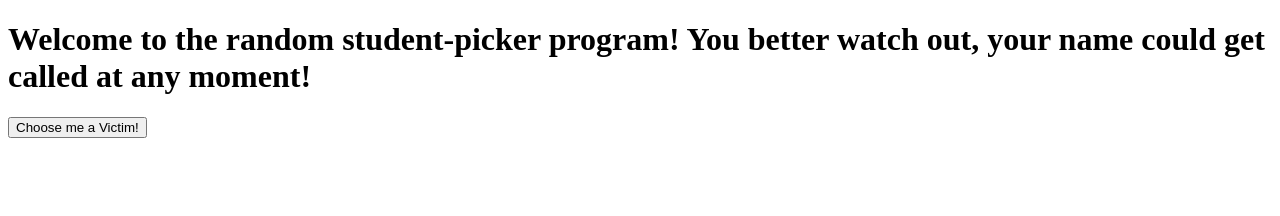
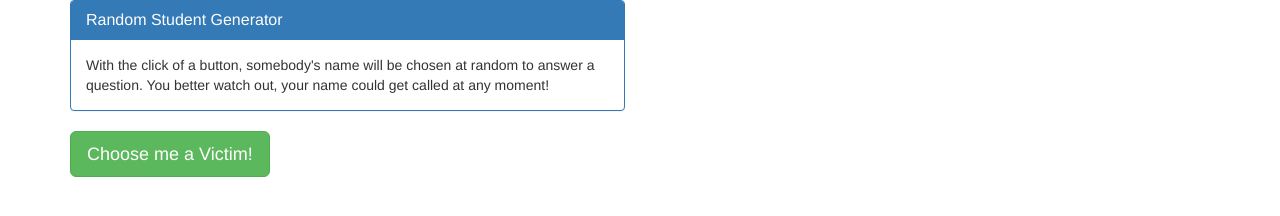
Before and after one commit to JennMoen/RandomStudentGenerator, a plain HTML site: page index.html in a window 1280 px wide. Drawn offline with nearby package versions, Linux system fonts and the light colour scheme.

Commit message:
add bootstrap styling and additional functionality

```diff
--- a/index.html
+++ b/index.html
@@ -3,44 +3,66 @@
 
 <head>
     <title></title>
+    <link rel="stylesheet" href="https://maxcdn.bootstrapcdn.com/bootstrap/3.3.6/css/bootstrap.min.css">
+    <link rel="stylesheet" href="https://bootswatch.com/cosmo/bootstrap.min.css">
+    <link rel="stylesheet" type="text/css" href="style.css">
 </head>
 
 <body>
-    <h1>Welcome to the random student-picker program!  You better watch out, your name could get called at any moment!</h1>
-    <button onClick="getStudent()">Choose me a Victim!</button>
+    <div class="container">
+        <div class="row">
+            <div class="col-md-6">
+                <div class="panel panel-primary">
+                    <div class="panel-heading">
+                        <h3 class="panel-title">Random Student Generator</h3>
+                    </div>
+                    <div class="panel-body">
+                        With the click of a button, somebody's name will be chosen at random to answer a question. You better watch out, your name could get called at any moment!
+                    </div>
+                </div>
+            </div>
+        </div>
+        <button class="btn btn-success btn-lg" onClick="getStudent()">Choose me a Victim!</button>
+    </div>
     <script>
-
     //make an array containing the names of all the students in the class
-    var studentNames = ["Fernando", "Alex P", "Alex R", "Nick", "Lanre", "Toyosi", "Jenny", "Jenn", "Mojeed", "Adeel", "Alize", "Brandon", "Henry", "Kyle", "Terry", "Anita", "Daniel", "Jason", "Justin", "Mark", "Sade", "Will", "Batli", "Matt", "Sam"];
+    var studentNames = ["Fernando", "Alex P", "Alex R", "Nick", "Lanre", "Toyosi", "Jenny", "Jenn", "Mojeed", "Adeel", "Alize", "Brandon", "Henry", "Kyle", "Terry", "Anita", "Daniel", "Jason", "Justin", "Olivia", "Mark", "Sade", "Will", "Batli", "Matt", "Sam"];
 
     //make a function that the button click will trigger and cause a student to get generated
     function getStudent() {
 
-        //get me a random number between 0 and the length of the array, which is 5 and round it down to the nearest whole number
+        //get me a random number between 0 and the length of the array, which is 26 in this case, and round it down to the nearest whole number
         var random = Math.floor(Math.random() * studentNames.length);
-
-        //console log this value just to make sure it's working the way we want it
-        console.log(random);
 
         //use our "random" variable to fetch something from the array at a random index
         var randomStudent = studentNames[random];
 
-        //console to make sure it's working out ok
-        console.log(randomStudent);
-
         //make an alert that says whose name has been called
         alert(randomStudent + " has been called on!");
 
+        //see if the student is in class today--if they are, ask them the question; otherwise, remove them from the array and pick somebody else
+        var isPresent = confirm("Is " + randomStudent + " here today?");
+
+        if (isPresent) {
             //throw in some if/else logic based on whether the student has an answer or not!
             var canAnswer = prompt(randomStudent + " , do you know the answer?").toLowerCase();
 
+            //if they can answer, remove them from the array so they don't get called on again
             if (canAnswer == "yes") {
                 alert("Nice job!");
+                studentNames.splice(random, 1);
             } else {
                 alert("That's ok, let's pick someone else");
                 getStudent();
 
             }
+        } else {
+            studentNames.splice(random, 1);
+            getStudent();
+        }
+
+
+
 
     }
     </script>
```
Also changed, not shown: style.css (added). Lines whose indentation alone changed are shown as unchanged.
